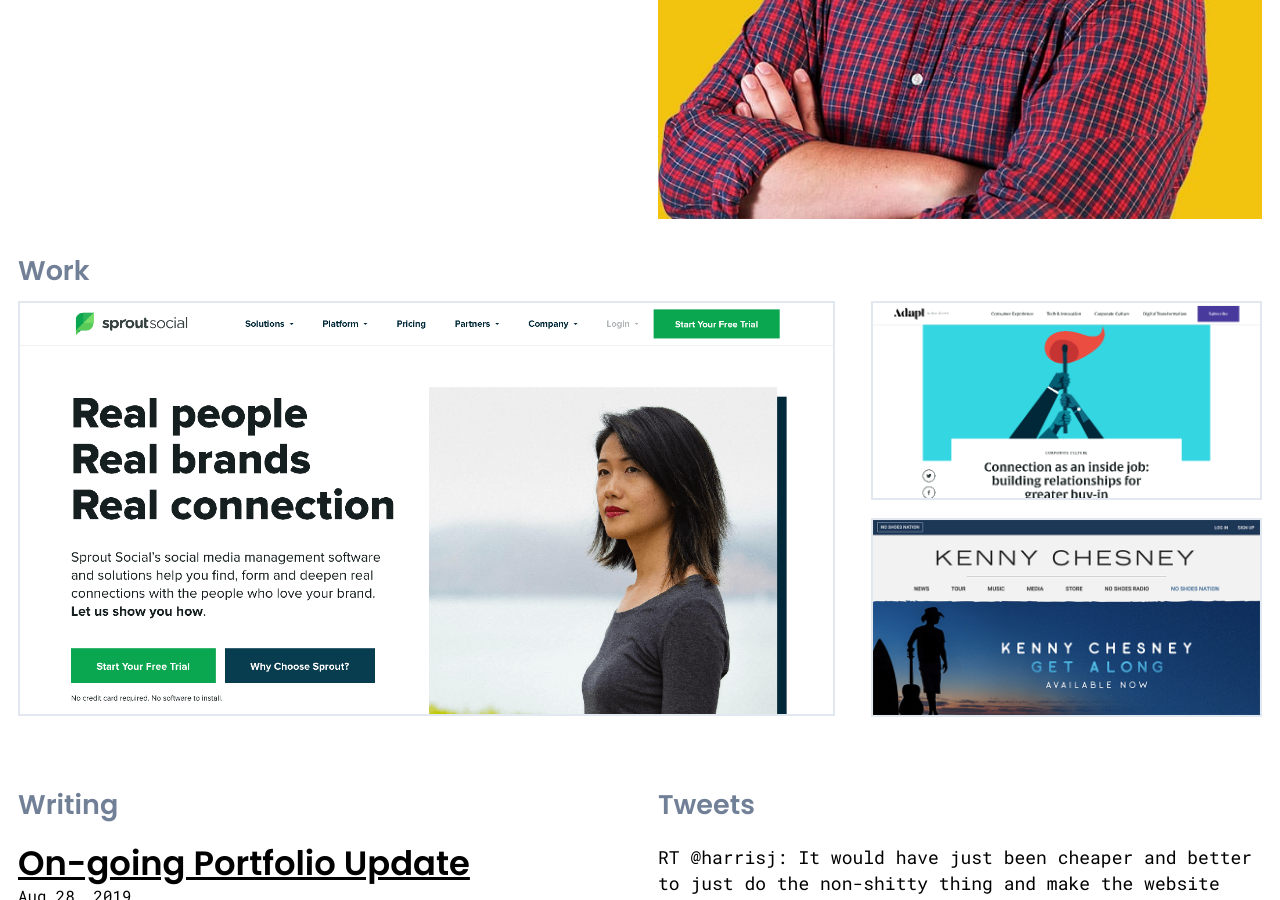
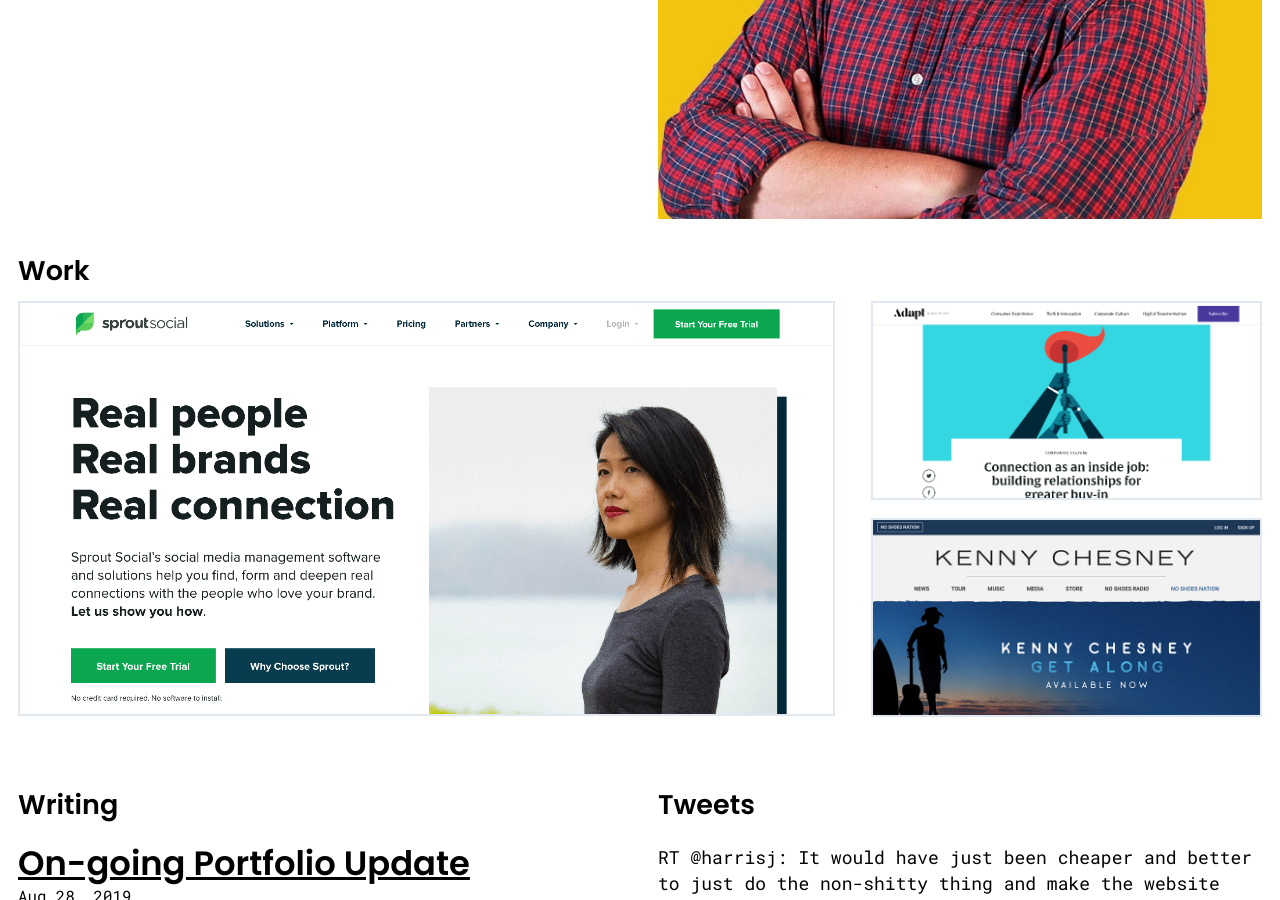
Before and after one commit to conwaydev/conwaydev.github.io, a Jekyll site: the page built from index.html, in a window 1280 px wide and 900 px high, scrolled down 501 px. Built offline with Jekyll 4.4.1, drawn with Linux system fonts in a browser that asks for light colours.

Commit message:
fix: a11y

```diff
--- a/index.html
+++ b/index.html
@@ -32,7 +32,7 @@
 </section>
 
 <section class="max-w-6xl mx-auto lg:py-8 flex flex-wrap">
-  <h2 class="text-2xl text-gray-600 mt-0 w-full px-4">Work</h2>
+  <h2 class="text-2xl text-gray-700 mt-0 w-full px-4">Work</h2>
 
   <div class="w-full lg:w-2/3 px-4">
     <a class="block border-2 hover:border-blue-600" href="https://sproutsocial.com" target="_blank" rel="noreferrer">
@@ -53,7 +53,7 @@
 
 <section class="max-w-6xl mx-auto lg:py-8 flex flex-wrap">
   <div class="w-full lg:w-1/2 px-2 mt-4 lg:mt-0">
-    <h2 class="text-2xl text-gray-600 mt-0 px-2">Writing</h2>
+    <h2 class="text-2xl text-gray-700 mt-0 px-2">Writing</h2>
 
     {% for post in site.posts limit:1 %}
 
@@ -96,14 +96,14 @@
     {% endfor %}
   </div>
   <div class="w-full lg:w-1/2 px-2 mt-4 lg:mt-0">
-    <h2 class="text-2xl text-gray-600 mt-0 px-2">Tweets</h2>
+    <h2 class="text-2xl text-gray-700 mt-0 px-2">Tweets</h2>
 
     {% for tweet in site.tweets limit:6 %}
 
       <div class="p-2 {% if forloop.first == false %}border-t border-gray-300 mt-2 pt-2{% endif %}">
         {{ tweet.excerpt }}
         <p>
-          <a class="text-gray-600 hover:text-blue-600 underline" href="{{ tweet.tweet_url }}" target="_blank" rel="noopener noreferrer">
+          <a class="text-gray-700 hover:text-blue-600 underline" href="{{ tweet.tweet_url }}" target="_blank" rel="noopener noreferrer">
             {{ tweet.title }}
           </a>
         </p>
```
